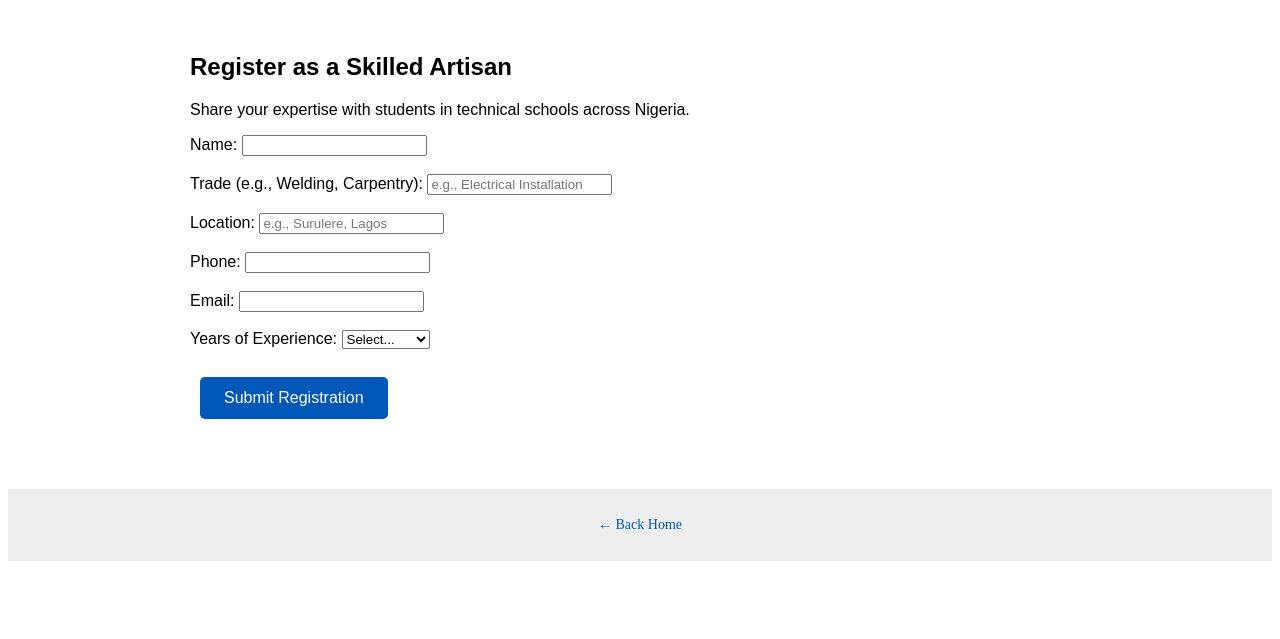
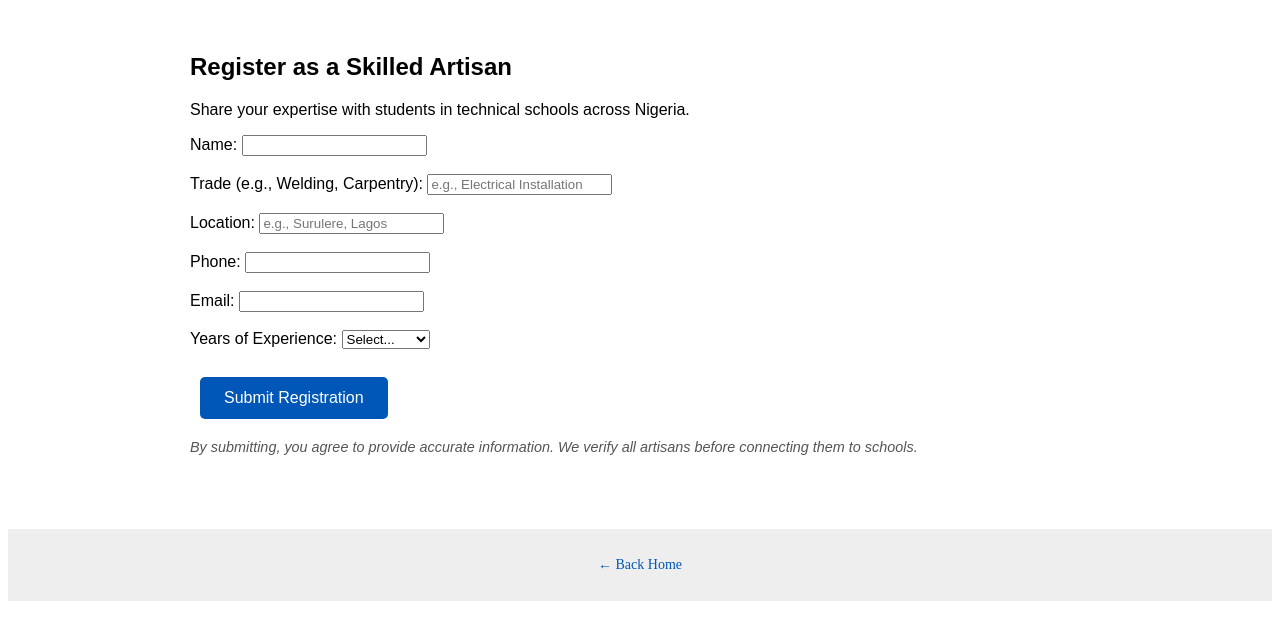
Before and after one commit to Hab-Ride/skillbridge-ng, a plain HTML site: page register-artisan.html in a window 1280 px wide. Shown: the part 101-740 px from the top of the page. Drawn offline with Linux system fonts and the light colour scheme.

Commit message:
Add soft Terms & Conditions section to register-artisan.html to enhance trust and transparency

```diff
--- a/register-artisan.html
+++ b/register-artisan.html
@@ -7,6 +7,7 @@
   <link rel="stylesheet" href="css/style.css" />
 </head>
 <body>
+
   <header>
     <h1>SkillBridge NG</h1>
     <p>Connecting Master Artisans to TVET Schools</p>
@@ -17,15 +18,26 @@
     <p>Share your expertise with students in technical schools across Nigeria.</p>
 
     <form action="https://formspree.io/f/xblanovb" method="POST">
-      <label>Name: <input type="text" name="name" required /></label><br/><br/>
+      <label>Name:
+        <input type="text" name="name" required />
+      </label><br/><br/>
+
       <label>Trade (e.g., Welding, Carpentry):
         <input type="text" name="trade" placeholder="e.g., Electrical Installation" required />
       </label><br/><br/>
+
       <label>Location:
         <input type="text" name="location" placeholder="e.g., Surulere, Lagos" required />
       </label><br/><br/>
-      <label>Phone: <input type="tel" name="phone" required /></label><br/><br/>
-      <label>Email: <input type="email" name="email" /></label><br/><br/>
+
+      <label>Phone:
+        <input type="tel" name="phone" required />
+      </label><br/><br/>
+
+      <label>Email:
+        <input type="email" name="email" />
+      </label><br/><br/>
+
       <label>Years of Experience:
         <select name="experience" required>
           <option value="">Select...</option>
@@ -35,12 +47,18 @@
           <option value="10+ years">10+ years</option>
         </select>
       </label><br/><br/>
+
       <button type="submit">Submit Registration</button>
+
+      <p style="font-size:0.9rem; color:#555; margin-top:10px;">
+        <em>By submitting, you agree to provide accurate information. We verify all artisans before connecting them to schools.</em>
+      </p>
     </form>
   </main>
 
   <footer>
     <p><a href="index.html">← Back Home</a></p>
   </footer>
+
 </body>
 </html>
```
